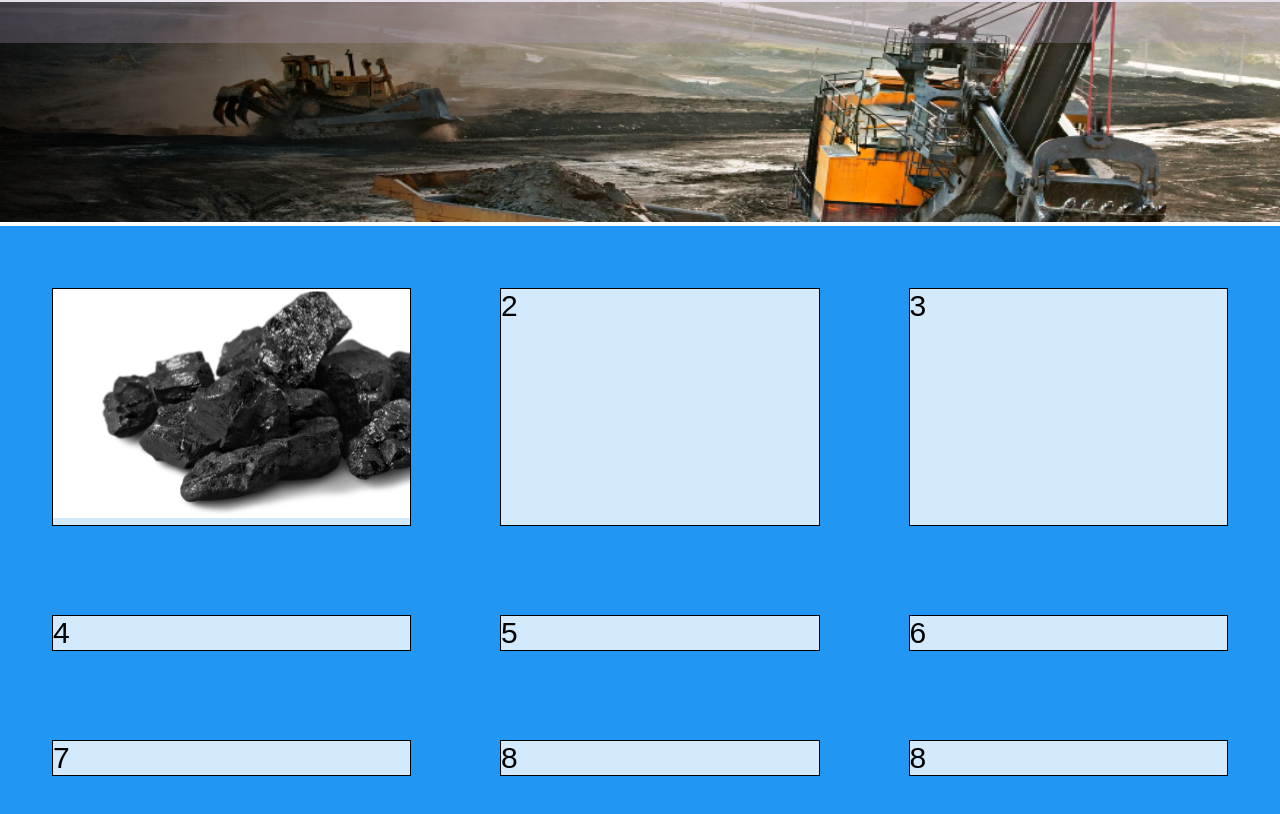
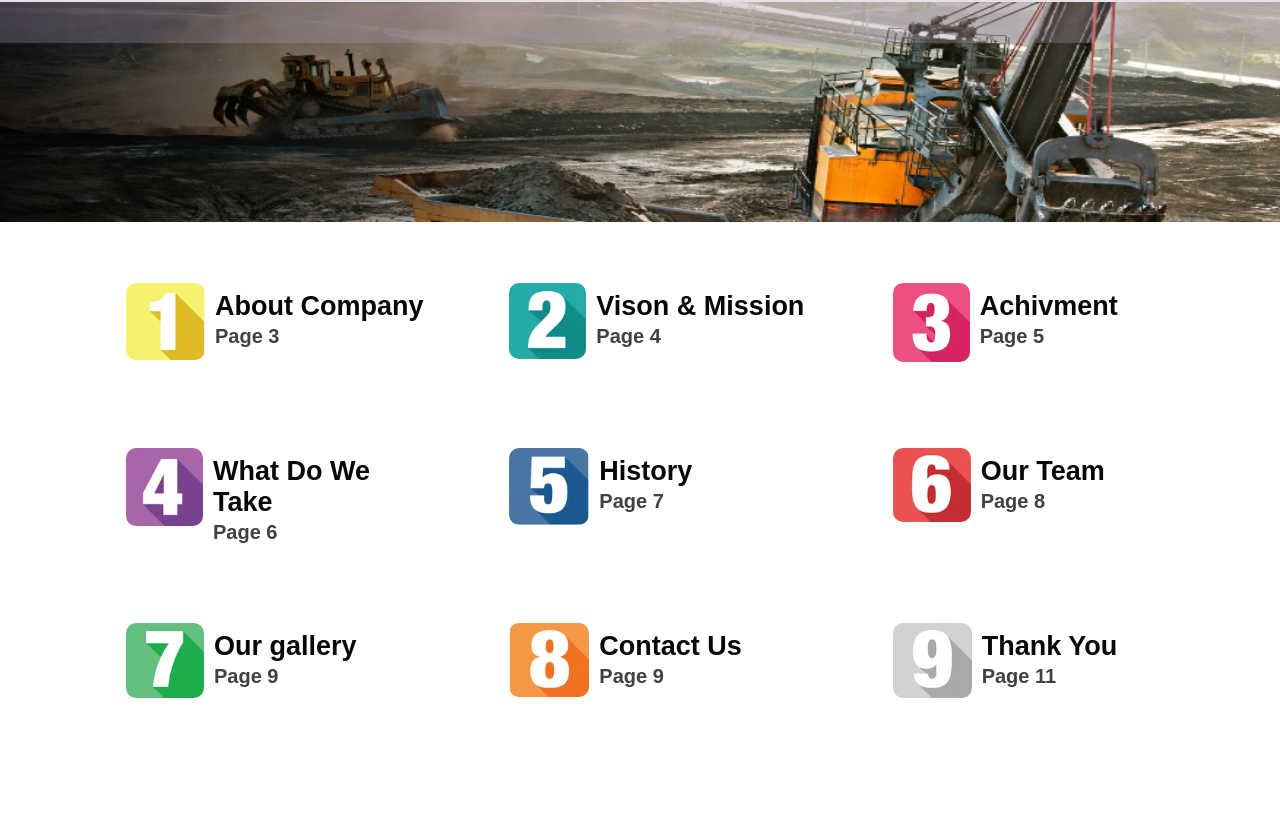
Before and after one commit to mahmudul7608/Mining-station, a plain HTML site: page index.html in a window 1280 px wide. Shown: the part 791-1605 px from the top of the page. After the commit the page ends 1548 px from the top, so only its background shows below. Drawn offline with Linux system fonts and the light colour scheme.

Commit message:
add 3rd grid section and css

```diff
--- a/index.html
+++ b/index.html
@@ -73,21 +73,105 @@
       <div class="2nd-container-icon">
         <div class="grid-container">
           <div>
-            <div class="box">
-              <div class="class-box">
-                <img src="./image/8up-1.png" alt="" />
+            <div class="box-9">
+              <div class="class-img">
+                <img src="./image/one.png" alt="" />
               </div>
-              <div class="class-box"></div>
+              <div class="class-text">
+                <h4>About Company</h4>
+                <h5>Page 3</h5>
+              </div>
             </div>
           </div>
-          <div>2</div>
-          <div>3</div>
-          <div>4</div>
-          <div>5</div>
-          <div>6</div>
-          <div>7</div>
-          <div>8</div>
-          <div>8</div>
+          <div>
+            <div class="box-9">
+              <div class="class-img">
+                <img src="./image/two.png" alt="" />
+              </div>
+              <div class="class-text">
+                <h4>Vison & Mission</h4>
+                <h5>Page 4</h5>
+              </div>
+            </div>
+          </div>
+          <div>
+            <div class="box-9">
+              <div class="class-img">
+                <img src="./image/three.png" alt="" />
+              </div>
+              <div class="class-text">
+                <h4>Achivment</h4>
+                <h5>Page 5</h5>
+              </div>
+            </div>
+          </div>
+          <div>
+            <div class="box-9">
+              <div class="class-img">
+                <img src="./image/for.png" alt="" />
+              </div>
+              <div class="class-text">
+                <h4>What Do We Take</h4>
+                <h5>Page 6</h5>
+              </div>
+            </div>
+          </div>
+          <div>
+            <div class="box-9">
+              <div class="class-img">
+                <img src="./image/five.png" alt="" />
+              </div>
+              <div class="class-text">
+                <h4>History</h4>
+                <h5>Page 7</h5>
+              </div>
+            </div>
+          </div>
+          <div>
+            <div class="box-9">
+              <div class="class-img">
+                <img src="./image/six.png" alt="" />
+              </div>
+              <div class="class-text">
+                <h4>Our Team</h4>
+                <h5>Page 8</h5>
+              </div>
+            </div>
+          </div>
+          <div>
+            <div class="box-9">
+              <div class="class-img">
+                <img src="./image/seven.png" alt="" />
+              </div>
+              <div class="class-text">
+                <h4>Our gallery </h4>
+                <h5>Page 9</h5>
+              </div>
+            </div>
+          </div>
+          <div>
+            <div class="box-9">
+              <div class="class-img">
+                <img src="./image/eight.png" alt="" />
+              </div>
+              <div class="class-text">
+                <h4>Contact Us</h4>
+                <h5>Page 9</h5>
+              </div>
+            </div>
+          </div>
+          <div>
+            <div class="box-9">
+              <div class="class-img">
+                <img src="./image/nine.png" alt="" />
+              </div>
+              <div class="class-text">
+                <h4>Thank You</h4>
+                <h5>Page 11</h5>
+              </div>
+            </div>
+          </div>
+
         </div>
       </div>
     </div>
--- a/style.css
+++ b/style.css
@@ -3,9 +3,8 @@
   padding: 0;
   font-family: sans-serif;
 }
-body{
+body {
   box-sizing: border-box;
-
 }
 .overly {
   height: 86vh;
@@ -118,21 +117,44 @@ body{
   width: 100%;
 }
 
-/* nave bar 2 end */
+/* === nave bar 2 end === */
+
+/* === 3rd section start === */
 
 .grid-container {
   display: grid;
-  grid-template-columns: 1fr 1fr 1fr ;
-
-
-  gap: 25px;
-  background-color: #2196F3;
-  padding: 30px 20px;
+  grid-template-columns: 1fr 1fr 1fr;
+  gap: 10px;
+  padding: 20px 30px;
+  margin: 0 1rem 0 4rem;
 }
 
 .grid-container > div {
-  background-color: rgba(255, 255, 255, 0.8);
-  border: 1px solid black;
+  border-radius: 20px;
   margin: 2rem;
   font-size: 30px;
 }
+.box-9 {
+  display: flex;
+  gap: 10px;
+}
+.class-img img {
+  margin-top: 5px;
+  border-radius: 10px;
+}
+.class-text {
+  margin-top: 13px;
+}
+.class-text h4 {
+  color: rgb(8, 8, 8);
+  font-family: sans-serif;
+  font-size: 27px;
+}
+.class-text h5 {
+  margin-top: 3px;
+  color: rgb(65, 65, 65);
+  font-family: sans-serif;
+  font-size: 20px;
+}
+
+/* === 3rd section end === */
```
